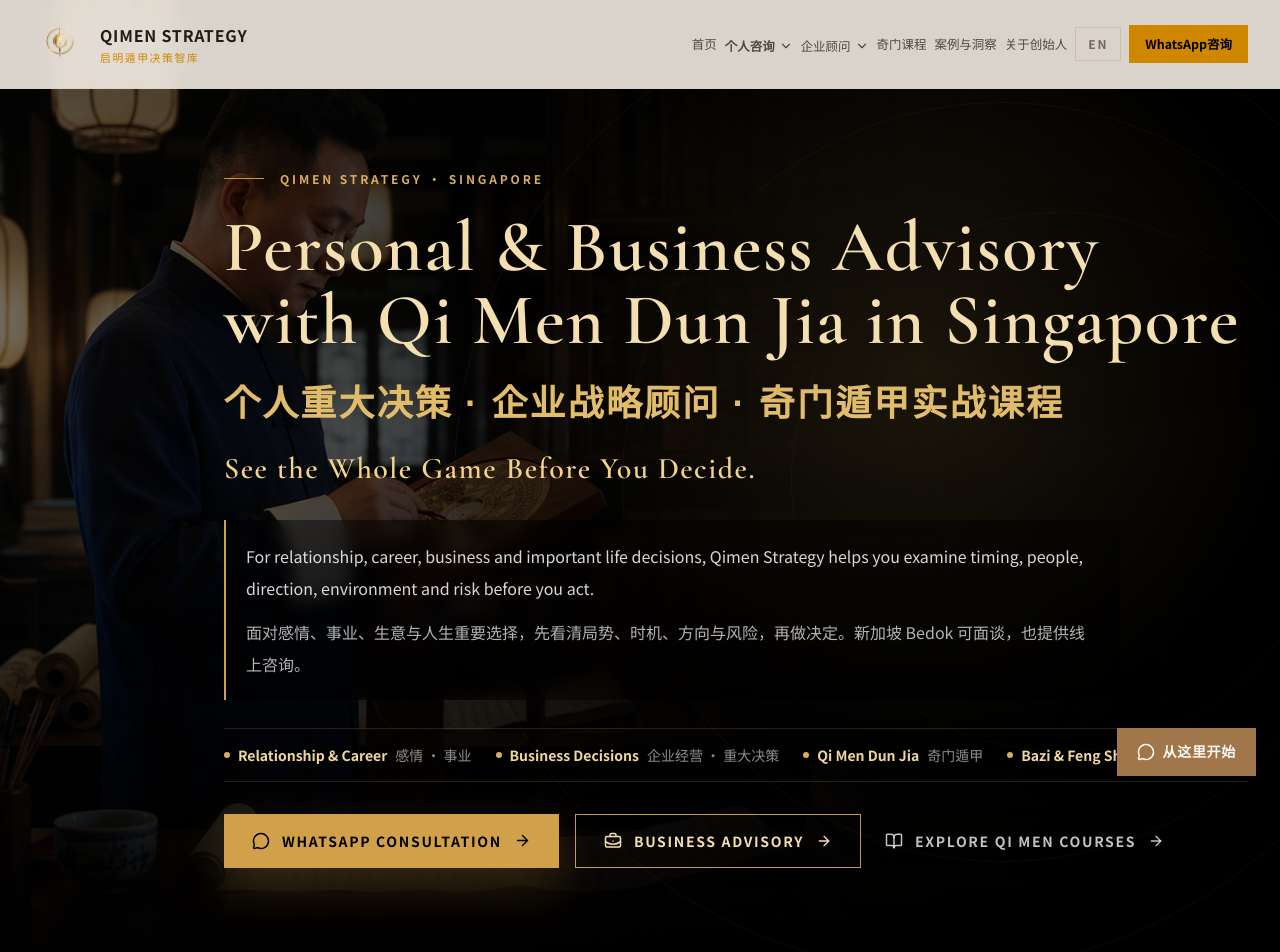
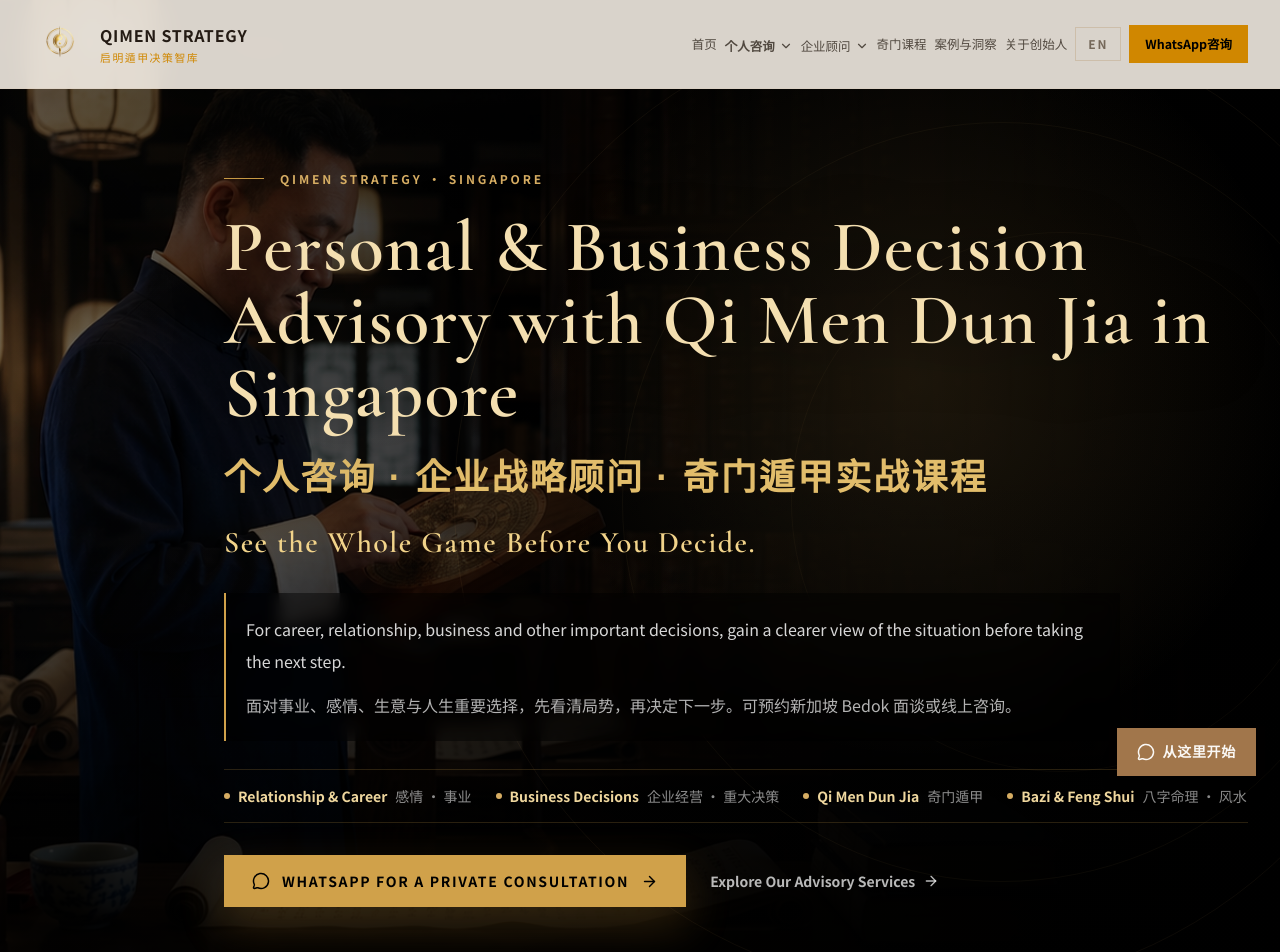
Before and after one commit to BODHIWONG/qmfeng-website, a Next.js app: page / in a window 1280 px wide. Shown: the top 952 px of the page. Built offline with nearby package versions, Linux system fonts and the light colour scheme.

Commit message:
Simplify homepage hero to one primary conversion action

```diff
--- a/components/hero-simple.tsx
+++ b/components/hero-simple.tsx
@@ -1,7 +1,7 @@
 "use client";
 
 import { motion } from "framer-motion";
-import { ArrowRight, BookOpen, BriefcaseBusiness, MessageCircle } from "lucide-react";
+import { ArrowRight, MessageCircle } from "lucide-react";
 import Link from "next/link";
 
 const BG_IMAGE = "/master-home-hero.png";
@@ -13,13 +13,16 @@ const searchIntents = [
   { en: "Bazi & Feng Shui", zh: "八字命理 · 风水" },
 ];
 
+const CONSULTATION_WHATSAPP =
+  "https://wa.me/6589593499?text=Hi%20Qimen%20Strategy%2C%20I%27d%20like%20to%20arrange%20a%20private%20consultation.%20My%20current%20situation%20is%3A";
+
 export default function HeroSimple() {
   return (
     <section className="relative min-h-screen overflow-hidden bg-black text-white">
       <div className="absolute inset-0">
         <img
           src={BG_IMAGE}
-          alt="Huang Qiming, Qi Men Dun Jia consultant and strategic decision advisor in Singapore"
+          alt="Huang Qiming, Founder of Qimen Strategy in Singapore"
           className="h-full w-full object-cover object-center opacity-80"
           loading="eager"
           fetchPriority="high"
@@ -53,7 +56,7 @@ export default function HeroSimple() {
             className="max-w-5xl text-4xl font-semibold leading-[1.02] tracking-[0.02em] text-[#f4dfb0] drop-shadow-[0_8px_28px_rgba(0,0,0,0.62)] sm:text-5xl md:text-6xl lg:text-7xl"
             style={{ fontFamily: "var(--font-cormorant), var(--font-noto-serif), serif" }}
           >
-            Personal & Business Advisory with Qi Men Dun Jia in Singapore
+            Personal & Business Decision Advisory with Qi Men Dun Jia in Singapore
           </motion.h1>
 
           <motion.h2
@@ -63,7 +66,7 @@ export default function HeroSimple() {
             className="mt-6 max-w-4xl text-2xl font-semibold leading-tight tracking-[0.06em] text-[#e2bd6b] md:text-4xl"
             style={{ fontFamily: "var(--font-noto-serif), var(--font-cormorant), serif" }}
           >
-            个人重大决策 · 企业战略顾问 · 奇门遁甲实战课程
+            个人咨询 · 企业战略顾问 · 奇门遁甲实战课程
           </motion.h2>
 
           <motion.p
@@ -83,10 +86,10 @@ export default function HeroSimple() {
             className="mt-8 max-w-4xl border-l-2 border-[#d0a14a] bg-black/42 px-5 py-5 text-sm leading-7 text-white/84 backdrop-blur-sm md:text-base md:leading-8"
           >
             <p>
-              For relationship, career, business and important life decisions, Qimen Strategy helps you examine timing, people, direction, environment and risk before you act.
+              For career, relationship, business and other important decisions, gain a clearer view of the situation before taking the next step.
             </p>
             <p className="mt-3 text-white/70">
-              面对感情、事业、生意与人生重要选择，先看清局势、时机、方向与风险，再做决定。新加坡 Bedok 可面谈，也提供线上咨询。
+              面对事业、感情、生意与人生重要选择，先看清局势，再决定下一步。可预约新加坡 Bedok 面谈或线上咨询。
             </p>
           </motion.div>
 
@@ -109,32 +112,23 @@ export default function HeroSimple() {
             initial={{ opacity: 0, y: 18 }}
             animate={{ opacity: 1, y: 0 }}
             transition={{ duration: 0.6, delay: 0.4 }}
-            className="mt-8 flex flex-col gap-4 sm:flex-row sm:flex-wrap"
+            className="mt-8 flex flex-col items-start gap-4 sm:flex-row sm:items-center"
           >
             <a
-              href="https://wa.me/6589593499?text=Hi%20Qimen%20Strategy%2C%20I%27d%20like%20to%20ask%20about%20a%20consultation."
+              href={CONSULTATION_WHATSAPP}
               target="_blank"
               rel="noopener noreferrer"
               className="inline-flex items-center justify-center gap-3 bg-[#d0a14a] px-7 py-4 text-sm font-bold uppercase tracking-[0.12em] text-black shadow-[0_18px_46px_rgba(198,139,48,0.24)] transition-all duration-300 hover:scale-[1.02] hover:bg-[#e2bd6b]"
             >
               <MessageCircle size={18} />
-              WhatsApp Consultation
+              WhatsApp for a Private Consultation
               <ArrowRight size={17} />
             </a>
             <Link
-              href="/enterprise-strategic-advisory"
-              className="inline-flex items-center justify-center gap-3 border border-[#c89a45] px-7 py-4 text-sm font-bold uppercase tracking-[0.12em] text-[#f4dfb0] transition-colors duration-300 hover:bg-[#c89a45]/10"
+              href="#services"
+              className="inline-flex items-center gap-2 px-2 py-3 text-sm font-semibold text-white/72 transition-colors hover:text-[#f4dfb0]"
             >
-              <BriefcaseBusiness size={18} />
-              Business Advisory
-              <ArrowRight size={16} />
-            </Link>
-            <Link
-              href="/courses"
-              className="inline-flex items-center justify-center gap-3 px-2 py-4 text-sm font-bold uppercase tracking-[0.12em] text-white/76 transition-colors duration-300 hover:text-[#f4dfb0]"
-            >
-              <BookOpen size={18} />
-              Explore Qi Men Courses
+              Explore Our Advisory Services
               <ArrowRight size={16} />
             </Link>
           </motion.div>
```
